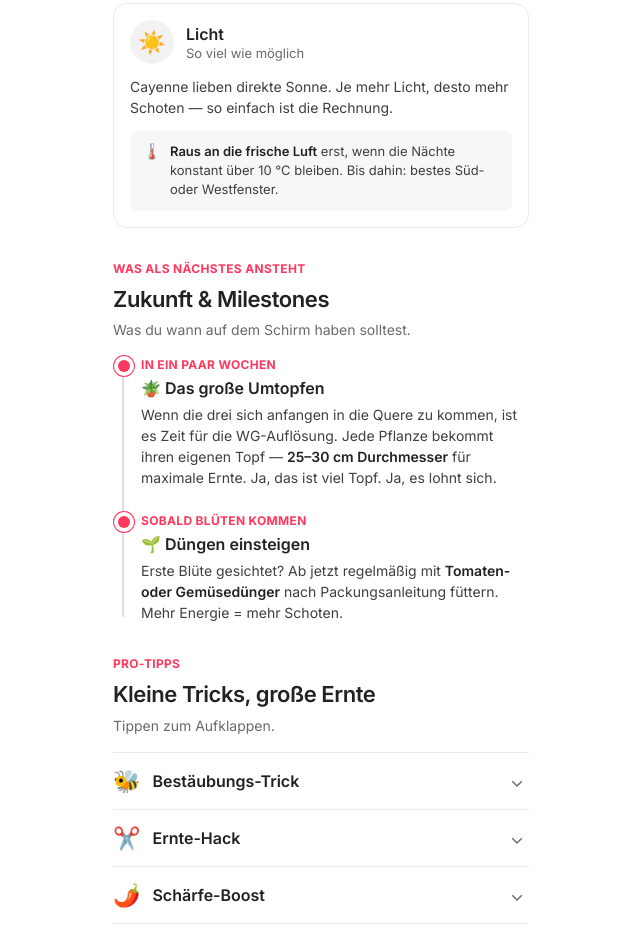
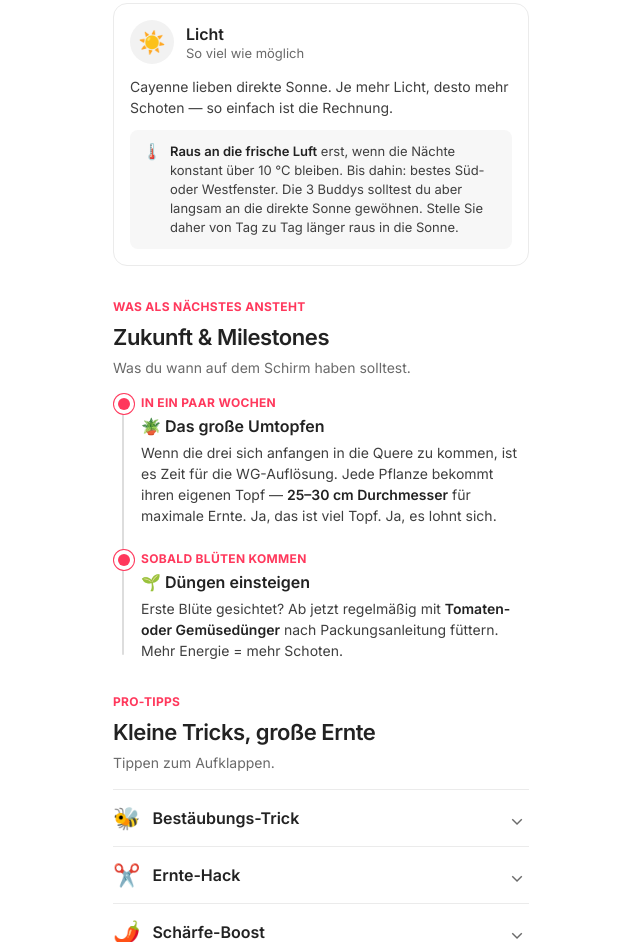
Before and after one commit to HausBlick/PlantCare, a plain HTML site: page cayenne-pepper.html in a window 1280 px wide. Shown: the part 1541-2483 px from the top of the page, without its empty margins (319-959 px from the left). Drawn offline with Linux system fonts and the light colour scheme.

Commit message:
Enhance care instructions for cayenne pepper plants
Added advice to gradually acclimate plants to direct sunlight.

```diff
--- a/cayenne-pepper.html
+++ b/cayenne-pepper.html
@@ -560,7 +560,7 @@
         <p>Cayenne lieben direkte Sonne. Je mehr Licht, desto mehr Schoten — so einfach ist die Rechnung.</p>
         <div class="hint">
           <span class="hint-emoji" aria-hidden="true">🌡️</span>
-          <span><strong>Raus an die frische Luft</strong> erst, wenn die Nächte konstant über 10&nbsp;°C bleiben. Bis dahin: bestes Süd- oder Westfenster.</span>
+          <span><strong>Raus an die frische Luft</strong> erst, wenn die Nächte konstant über 10&nbsp;°C bleiben. Bis dahin: bestes Süd- oder Westfenster. Die 3 Buddys solltest du aber langsam an die direkte Sonne gewöhnen. Stelle Sie daher von Tag zu Tag länger raus in die Sonne.</span>
         </div>
       </article>
     </div>
```
